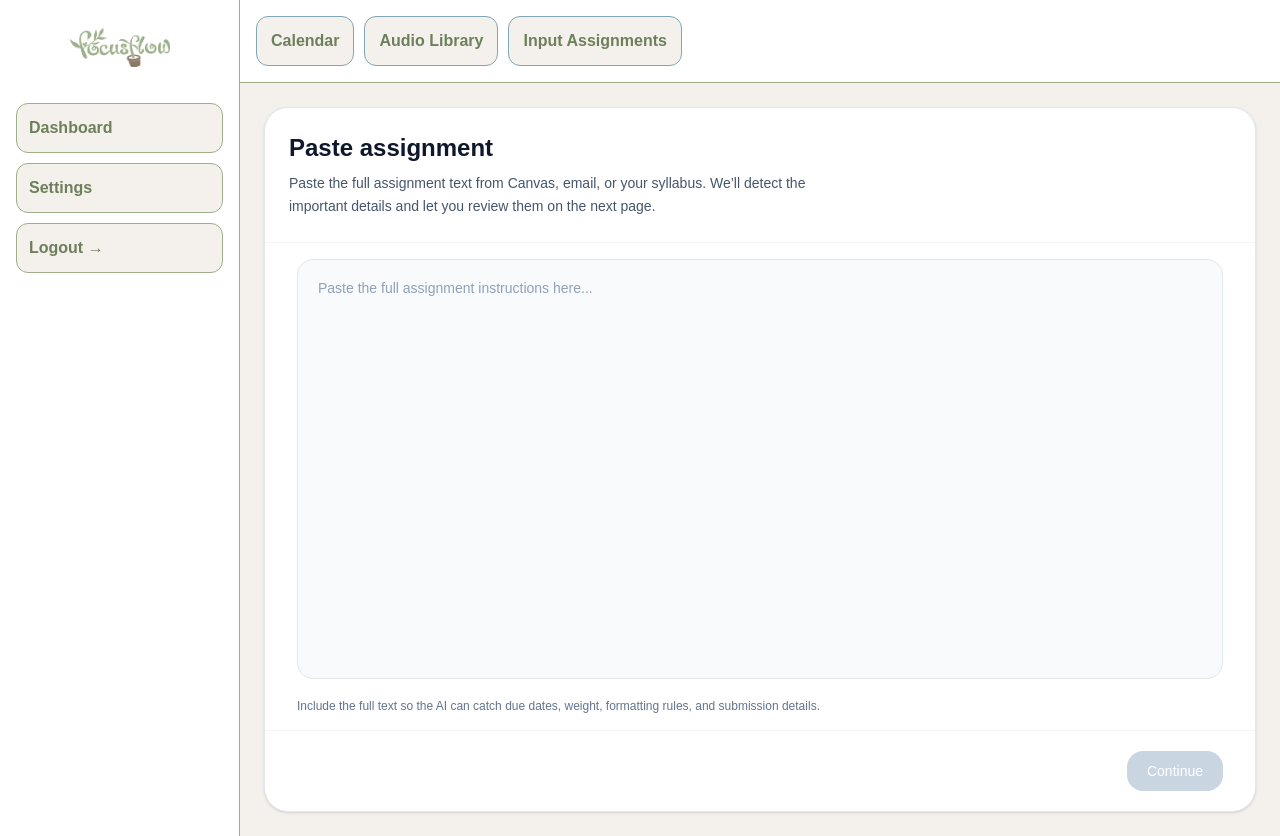
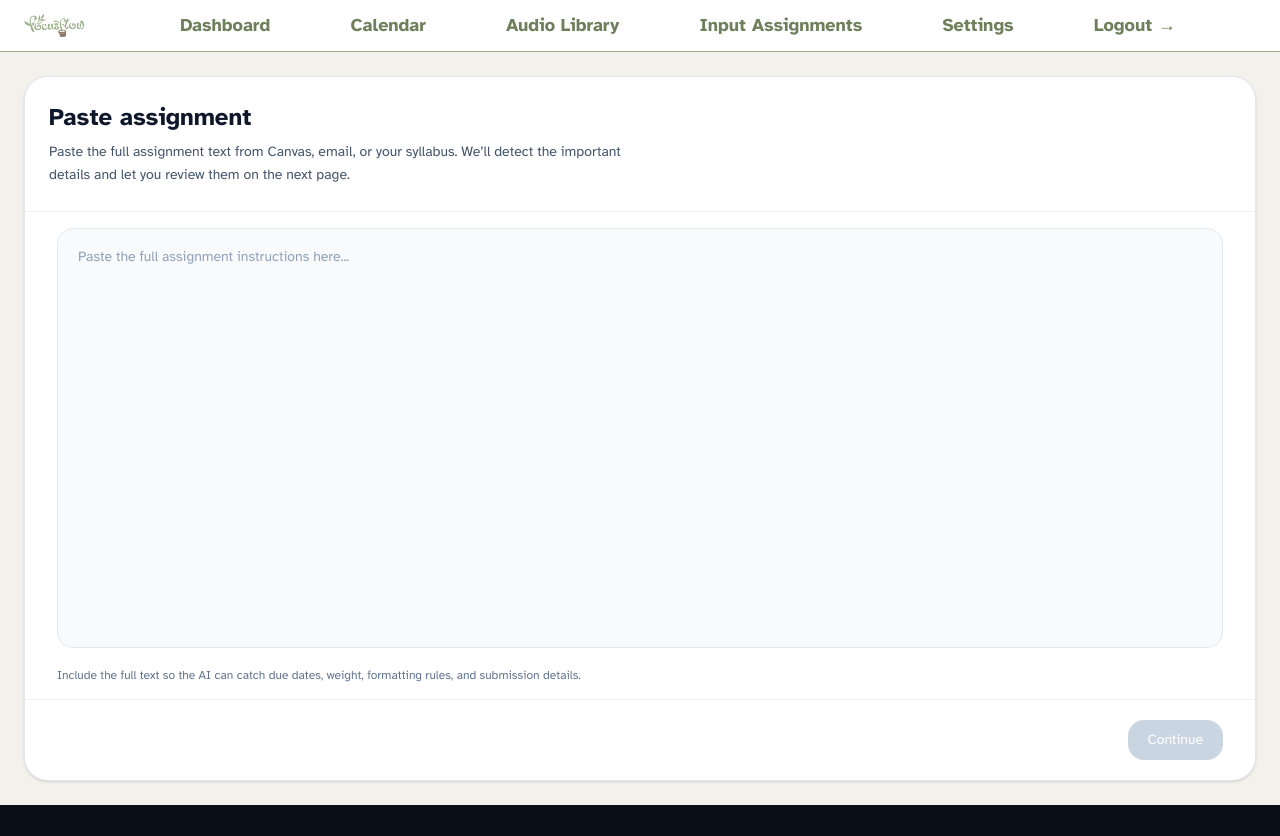
Before and after one commit to rskutt6/senior-seminar, a Next.js app in the folder apps/web/: page /dashboard/input-assignments in a window 1280 px wide. After the commit the page ends 805 px from the top, so only its background shows below. Built offline with nearby package versions, Linux system fonts and the light colour scheme.

Commit message:
feat: add Atkinson Hyperlegible font, move nav to topbar with logo, clean up link styles

```diff
--- a/apps/web/app/dashboard/_components/Sidebar.tsx
+++ b/apps/web/app/dashboard/_components/Sidebar.tsx
@@ -15,6 +15,15 @@ export default function Sidebar() {
       <nav style={styles.nav} aria-label="Sidebar navigation">
         <Link href="/dashboard" style={styles.link}>
           Dashboard
+        </Link>
+        <Link href="/dashboard/calendar" style={styles.link}>
+          Calendar
+        </Link>
+        <Link href="/dashboard/audio-library" style={styles.link}>
+          Audio Library
+        </Link>
+        <Link href="/dashboard/input-assignments" style={styles.link}>
+          Import Assignments
         </Link>
         <Link href="/dashboard/settings" style={styles.link}>
           Settings
--- a/apps/web/app/dashboard/_components/TopNav.tsx
+++ b/apps/web/app/dashboard/_components/TopNav.tsx
@@ -1,40 +1,56 @@
 import Link from "next/link";
+import Image from "next/image";
+
 const tabs = [
+  { label: "Dashboard", href: "/dashboard" },
   { label: "Calendar", href: "/dashboard/calendar" },
   { label: "Audio Library", href: "/dashboard/audio-library" },
   { label: "Input Assignments", href: "/dashboard/input-assignments" },
+  { label: "Settings", href: "/dashboard/settings" },
+  { label: "Logout →", href: "/logout" },
 ];
+
 export default function TopNav() {
   return (
     <header style={styles.header} aria-label="Top navigation">
-      <div style={styles.row}>
+      <Image
+        src="/FocusFlow_Logo.png"
+        alt="FocusFlow Logo"
+        width={60}
+        height={60}
+        style={{ objectFit: "contain" }}
+      />
+      <nav style={styles.row}>
         {tabs.map((t) => (
           <Link key={t.href} href={t.href} style={styles.tab}>
             {t.label}
           </Link>
         ))}
-      </div>
+      </nav>
     </header>
   );
 }
+
 const styles: Record<string, React.CSSProperties> = {
   header: {
     borderBottom: "1px solid #9CAF88",
-    padding: 16,
+    padding: "12px 24px",
     background: "#ffffff",
+    display: "flex",
+    alignItems: "center",
+    gap: 16,
   },
   row: {
     display: "flex",
-    gap: 10,
-    flexWrap: "wrap",
+    flex: 1,
+    justifyContent: "space-evenly",
   },
   tab: {
-    padding: "12px 14px",
-    borderRadius: 12,
-    border: "1px solid #7FA7B5",
     textDecoration: "none",
-    fontWeight: 900,
+    fontWeight: 700,
+    fontSize: 18,
     color: "#6E7F5B",
-    background: "#F4F1EC",
+    border: "none",
+    background: "transparent",
   },
 };
--- a/apps/web/app/dashboard/layout.tsx
+++ b/apps/web/app/dashboard/layout.tsx
@@ -1,28 +1,19 @@
-import Sidebar from "./_components/Sidebar";
 import TopNav from "./_components/TopNav";
 export default function DashboardLayout({ children }: { children: React.ReactNode }) {
   return (
     <div style={styles.shell}>
-      <Sidebar />
-      <div style={styles.main}>
-        <TopNav />
-        <div style={styles.content}>{children}</div>
-      </div>
+      <TopNav />
+      <div style={styles.content}>{children}</div>
     </div>
   );
 }
 const styles: Record<string, React.CSSProperties> = {
   shell: {
     minHeight: "100vh",
-    display: "grid",
-    gridTemplateColumns: "240px 1fr",
+    display: "flex",
+    flexDirection: "column",
     background: "#F4F1EC",
     color: "#6E7F5B",
-  },
-  main: {
-    display: "flex",
-    flexDirection: "column",
-    minWidth: 0,
   },
   content: {
     padding: 24,
--- a/apps/web/app/layout.tsx
+++ b/apps/web/app/layout.tsx
@@ -1,20 +1,16 @@
 import type { Metadata } from 'next';
-import { Geist, Geist_Mono } from 'next/font/google';
+import { Atkinson_Hyperlegible } from 'next/font/google';
 import './globals.css';
 
-const geistSans = Geist({
-  variable: '--font-geist-sans',
+const atkinson = Atkinson_Hyperlegible({
+  variable: '--font-atkinson',
   subsets: ['latin'],
-});
-
-const geistMono = Geist_Mono({
-  variable: '--font-geist-mono',
-  subsets: ['latin'],
+  weight: ['400', '700'],
 });
 
 export const metadata: Metadata = {
-  title: 'Create Next App',
-  description: 'Generated by create next app',
+  title: 'FocusFlow',
+  description: 'An accessible productivity dashboard',
 };
 
 export default function RootLayout({
@@ -24,9 +20,7 @@ export default function RootLayout({
 }>) {
   return (
     <html lang="en">
-      <body
-        className={`${geistSans.variable} ${geistMono.variable} antialiased`}
-      >
+      <body className={`${atkinson.variable} antialiased`} style={{ fontFamily: 'var(--font-atkinson), sans-serif' }}>
         {children}
       </body>
     </html>
```
